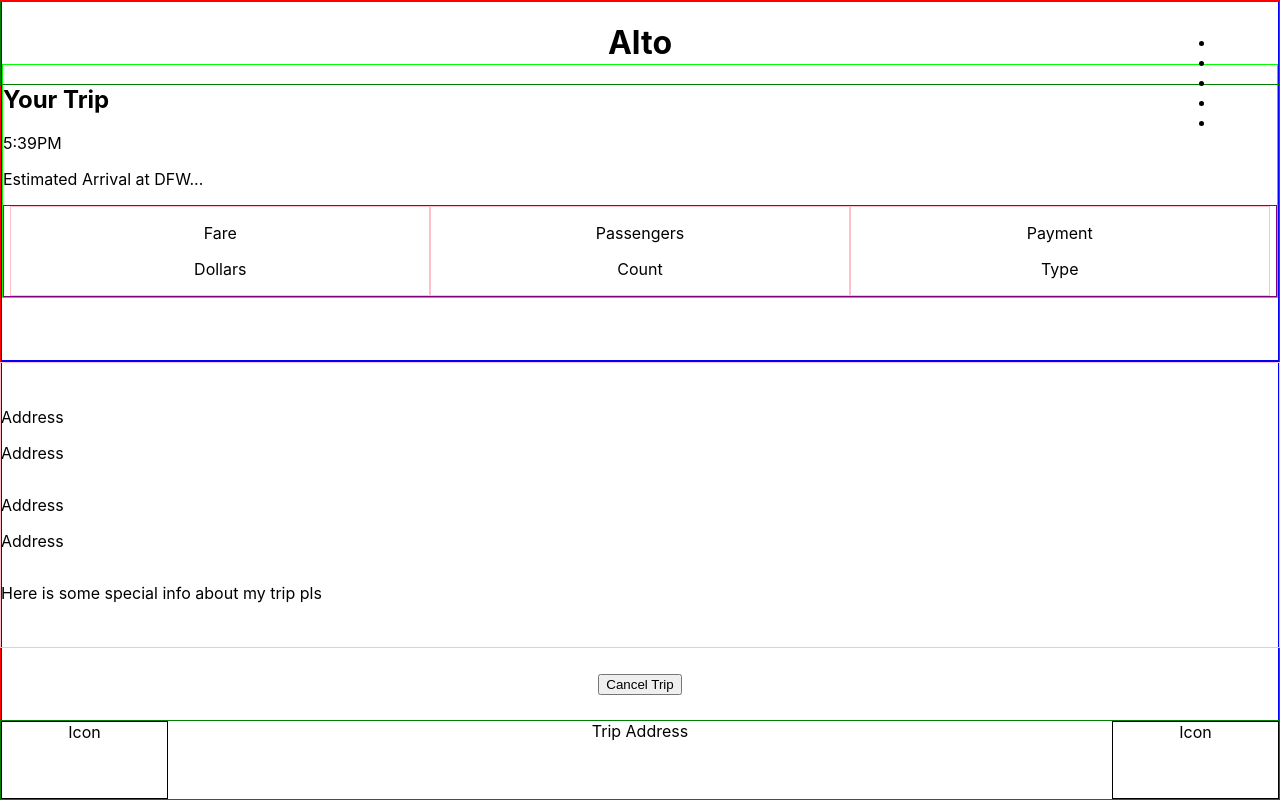
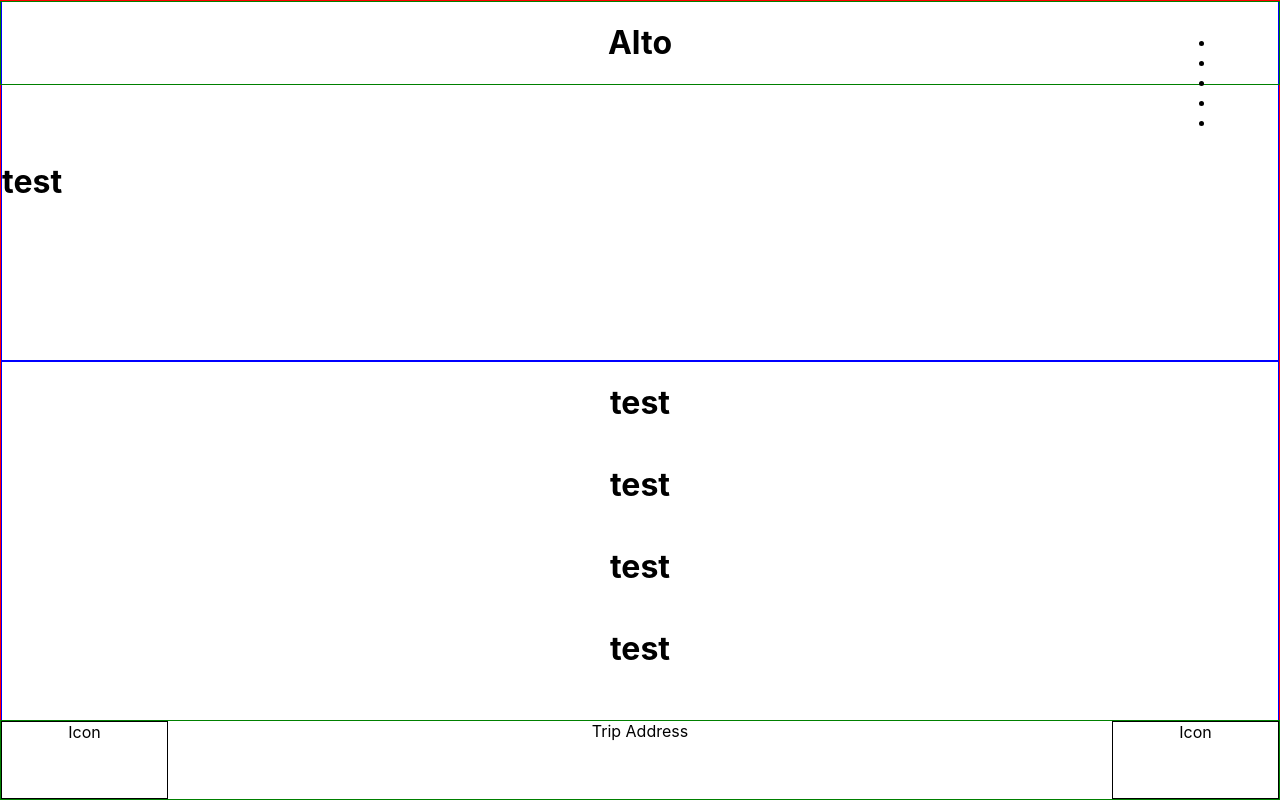
Before and after one commit to caitlineelliott/Alto-Coding-Exercise, a React (Create React App) app in the folder my-app/: page / in a window 1280 px wide. Built offline with nearby package versions, Linux system fonts and the light colour scheme.

Commit message:
wireframed base component functions for views 2-4

```diff
--- a/my-app/src/App.js
+++ b/my-app/src/App.js
@@ -1,5 +1,35 @@
-import logo from './logo.svg';
 import './App.css';
+
+
+function HeaderImg(props) {
+  return (
+    <h1>test</h1>
+  )
+}
+
+function Subtitle(props) {
+  return (
+    <h1>test</h1>
+  )
+}
+
+function Title(props) {
+  return (
+    <h1>test</h1>
+  )
+}
+
+function Description(props) {
+  return (
+    <h1>test</h1>
+  )
+}
+
+function Button(props) {
+  return (
+    <h1>test</h1>
+  )
+}
 
 function App() {
   return (
@@ -18,6 +48,7 @@
               <li></li>
             </ul>
           </nav>
+          {/* VIEW 1
           <div className="Container-Row1">
             <div class="Trip-information">
               <h2>Your Trip</h2>
@@ -57,6 +88,19 @@
               <button>Cancel Trip</button>
             </div>
           </div>
+          View 1 END END */}
+
+          {/* View 2-4 */}
+          <div className="Container-Row1">
+            <HeaderImg />
+          </div>
+          <div className="Container-Row2">
+            <Subtitle />
+            <Title />
+            <Description />
+            <Button />
+          </div>
+
           <footer className="App-footer">
             <div className="user-icon">Icon</div>
             <div className="trip-address">Trip Address</div>
```
Also changed, not shown: my-app/package.json (line endings or trailing spaces).
